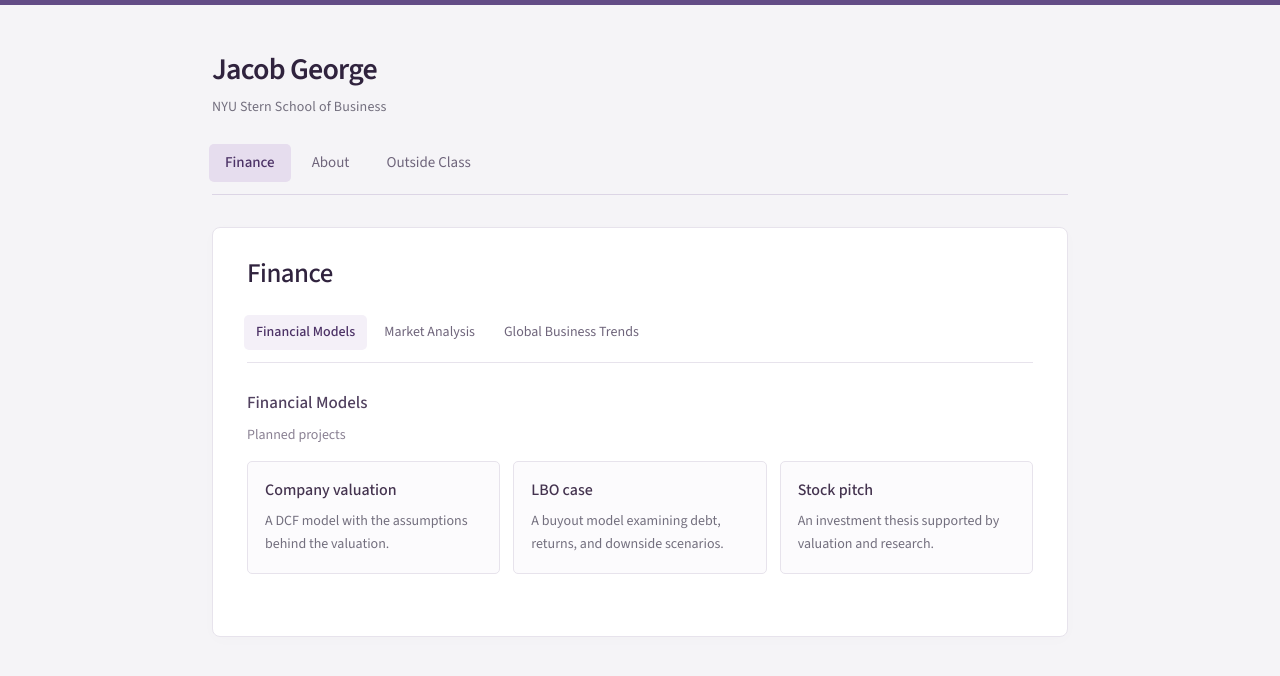
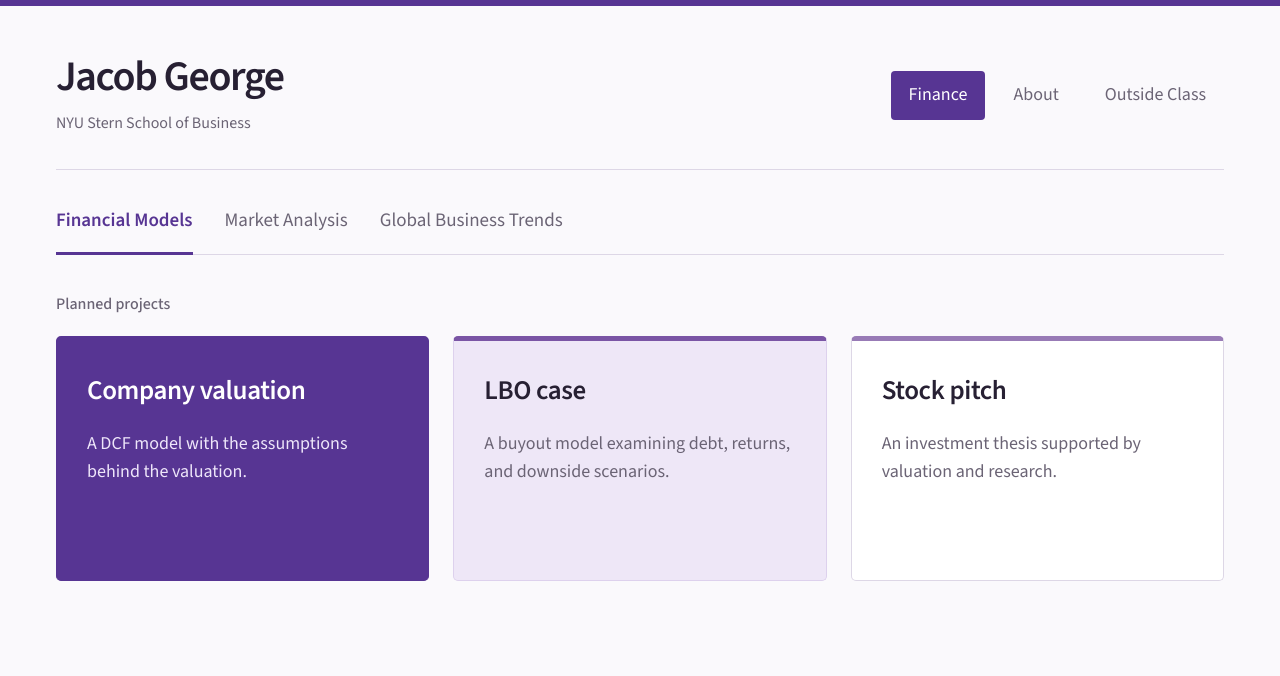
Before and after one commit to jacobgeorgefinance/jacobgeorgefinance.github.io, a plain HTML site: page index.html in a window 1280 px wide. Drawn offline with Linux system fonts and the light colour scheme.

Commit message:
Widen portfolio and simplify navigation with stronger typography and purple accents

```diff
--- a/index.html
+++ b/index.html
@@ -1 +1 @@
-<!doctype html><html lang="en"><head><meta charset="utf-8"><meta name="viewport" content="width=device-width,initial-scale=1"><title>Financial Models | Jacob George</title><meta name="description" content="Jacob George — NYU Stern student. Finance writing and personal interests."><link rel="stylesheet" href="style.css?v=source-sans-3"></head><body><div class="site"><header><a class="name" href="index.html">Jacob George</a><p class="school">NYU Stern School of Business</p><nav aria-label="Main navigation"><a href="index.html" aria-current="page">Finance</a><a href="about.html">About</a><a href="outside-class.html">Outside Class</a></nav></header><main><h1>Finance</h1><nav class="finance-tabs" aria-label="Finance topics"><a href="index.html" aria-current="page">Financial Models</a><a href="market-analysis.html">Market Analysis</a><a href="global-business-trends.html">Global Business Trends</a></nav><section><h2 id="models-heading" class="finance-heading">Financial Models</h2><p class="section-note">Planned projects</p><div class="model-grid"><article class="model"><h3>Company valuation</h3><p>A DCF model with the assumptions behind the valuation.</p></article><article class="model"><h3>LBO case</h3><p>A buyout model examining debt, returns, and downside scenarios.</p></article><article class="model"><h3>Stock pitch</h3><p>An investment thesis supported by valuation and research.</p></article></div></section></main></div></body></html>
+<!doctype html><html lang="en"><head><meta charset="utf-8"><meta name="viewport" content="width=device-width,initial-scale=1"><title>Financial Models | Jacob George</title><meta name="description" content="Jacob George — NYU Stern student. Finance writing and personal interests."><link rel="stylesheet" href="style.css?v=wide-portfolio-2"></head><body><div class="site"><header><a class="name" href="index.html">Jacob George</a><p class="school">NYU Stern School of Business</p><nav aria-label="Main navigation"><a href="index.html" aria-current="page">Finance</a><a href="about.html">About</a><a href="outside-class.html">Outside Class</a></nav></header><main><h1 class="sr-only">Finance</h1><nav class="finance-tabs" aria-label="Finance topics"><a href="index.html" aria-current="page">Financial Models</a><a href="market-analysis.html">Market Analysis</a><a href="global-business-trends.html">Global Business Trends</a></nav><section><p class="section-note">Planned projects</p><div class="model-grid"><article class="model"><h3>Company valuation</h3><p>A DCF model with the assumptions behind the valuation.</p></article><article class="model"><h3>LBO case</h3><p>A buyout model examining debt, returns, and downside scenarios.</p></article><article class="model"><h3>Stock pitch</h3><p>An investment thesis supported by valuation and research.</p></article></div></section></main></div></body></html>
--- a/style.css
+++ b/style.css
@@ -21,24 +21,36 @@
 }
 
 
-:root{--ink:#302d3c;--accent:#634c86;--muted:#736f7e;--line:#e7e3ec;--soft:#f4f0f8}
-*{box-sizing:border-box}html{font-size:16px}body{margin:0;background:#f5f4f7;color:var(--ink);font-family:'Source Sans 3',sans-serif;line-height:1.65;border-top:5px solid var(--accent)}
-.site{max-width:940px;margin:46px auto;padding:0 42px 40px}header{padding:0 0 0;margin-bottom:32px}.name{font-family:'Source Sans 3',sans-serif;font-size:38px;font-weight:400;color:#30233e;text-decoration:none;letter-spacing:-1.2px;line-height:1.25}.school{margin:7px 0 25px;color:var(--muted);font-size:14px;letter-spacing:.15px}
-nav{display:flex;gap:5px;border-bottom:1px solid #dcd5e5;padding-bottom:12px}nav a{font-size:15px;display:block;padding:7px 16px;color:#6f657b;text-decoration:none;border-radius:5px}nav a:first-child{margin-left:-3px}nav a:hover{background:#eae4f1;color:#48305f}nav a[aria-current=page]{background:#e6ddee;color:#4c3266;font-weight:500}
-main{background:white;border:1px solid var(--line);border-radius:8px;padding:30px 34px 34px;box-shadow:0 3px 16px #34234304}
-h1{font-family:'Source Sans 3',sans-serif;font-size:34px;font-weight:400;color:#30233e;letter-spacing:-.7px;line-height:1.2;margin:0 0 24px}p{font-size:16px;margin:0 0 19px;max-width:740px}main>p:last-child{margin-bottom:0}.subtitle{color:var(--muted);font-size:16px;margin:0 0 23px}.finance-heading{font-size:17px;font-weight:500;color:#51415f;margin:26px 0 7px}.section-note{font-size:14px;color:#8a8193;margin:0 0 14px}.model-grid{display:grid;grid-template-columns:repeat(3,1fr);gap:13px;margin:0 0 28px}.model{border:1px solid var(--line);border-radius:5px;padding:17px 17px 18px;background:#fcfbfd}.model h3{font-size:16px;font-weight:500;line-height:1.4;margin:0 0 9px;color:#44334f}.model p{font-size:14px;line-height:1.6;color:var(--muted);margin:0}
-.writing{border:1px solid #e6dfed;border-left:3px solid #88739c;border-radius:0 5px 5px 0;margin-top:16px;background:#f9f6fc}.writing a{display:block;padding:21px 23px;color:var(--ink);text-decoration:none;transition:background .15s}.writing a:hover{background:#f0eaf7}.writing a:hover .title{text-decoration:underline;text-underline-offset:4px}.title{display:block;font-family:'Source Sans 3',sans-serif;font-size:23px;line-height:1.35;color:#4e355f;margin-bottom:9px}.description{display:block;font-size:15px;color:#716578;max-width:590px}.date{display:block;margin-top:13px;font-size:13px;color:#95869e}
-.contact-links{display:flex;flex-wrap:wrap;gap:10px 22px;padding-top:20px;margin-top:26px;border-top:1px solid var(--line)}.contact-links a{font-size:15px;color:var(--accent);text-decoration:underline;text-underline-offset:4px}.contact-links a:hover{color:#372542}a:focus-visible{outline:2px solid var(--accent);outline-offset:5px}
-@media(max-width:650px){.site{margin:28px auto;padding:0 20px 28px}.name{font-size:32px}.school{font-size:14px;margin-bottom:21px}nav a{padding:7px 12px;font-size:15px}header{margin-bottom:24px}main{padding:25px 23px 27px}h1{font-size:30px;margin-bottom:22px}.model-grid{grid-template-columns:1fr;gap:9px}.model{padding:13px 16px}.model h3{margin-bottom:4px}.writing a{padding:18px}.title{font-size:21px}.description{font-size:15px}}
-@media(prefers-reduced-motion:reduce){*{transition:none!important}}
 
-.name,h1,.title{font-family:'Source Sans 3',sans-serif}
-.name{font-size:30px;font-weight:600;letter-spacing:-.8px}
-h1{font-size:27px;font-weight:500;letter-spacing:-.5px}
-.title{font-size:20px;font-weight:500;letter-spacing:-.2px}
-.finance-tabs{gap:5px;flex-wrap:wrap;margin:0 0 26px;padding-bottom:12px;border-bottom:1px solid var(--line)}
-.finance-tabs a{font-size:14px;padding:6px 12px}
-.finance-tabs a[aria-current=page]{background:var(--soft);color:#4c3266}
-.finance-heading{margin-top:0}
-.smallheading{font-size:18px;font-weight:500;margin:29px 0 12px;color:#51415f}
-@media(max-width:650px){.name{font-size:28px}h1{font-size:25px}.title{font-size:19px}.finance-tabs{gap:3px}.finance-tabs a{font-size:14px;padding:6px 9px}}
+:root{--ink:#272033;--accent:#573593;--muted:#6b6475;--line:#ddd7e6;--soft:#eee7f7}
+*{box-sizing:border-box}html{font-size:18px}body{margin:0;background:#faf9fc;color:var(--ink);font-family:'Source Sans 3',sans-serif;line-height:1.6;border-top:6px solid var(--accent)}
+.site{width:calc(100% - 112px);max-width:1320px;margin:48px auto 70px}
+header{position:relative;display:grid;grid-template-columns:1fr auto;align-items:center;column-gap:32px;padding-bottom:32px;border-bottom:1px solid var(--line);margin-bottom:36px}
+.name{font-size:42px;line-height:1.1;font-weight:600;letter-spacing:-1.4px;text-decoration:none;color:var(--ink)}
+.school{font-size:16px;margin:9px 0 0;color:var(--muted);grid-column:1;grid-row:2}
+nav{display:flex;gap:10px}header nav{grid-column:2;grid-row:1 / span 2}nav a{font-size:18px;padding:10px 18px;color:var(--muted);text-decoration:none;border-radius:4px;white-space:nowrap}nav a:hover{background:var(--soft);color:var(--accent)}header nav a[aria-current=page]{background:var(--accent);color:white}
+main{padding:0;background:none;border:0;box-shadow:none}
+.finance-tabs{gap:32px;margin:0 0 35px;border-bottom:1px solid var(--line);flex-wrap:wrap}
+.finance-tabs a{padding:0 0 15px;border-radius:0;border-bottom:3px solid transparent;margin-bottom:-1px;font-size:19px}
+.finance-tabs a[aria-current=page]{color:var(--accent);font-weight:600;border-bottom-color:var(--accent)}
+.finance-tabs a:hover{background:none;border-bottom-color:#baa7d4}
+.section-note{font-size:16px;font-weight:500;color:var(--muted);margin:0 0 18px}
+.model-grid{display:grid;grid-template-columns:repeat(3,minmax(0,1fr));gap:24px}
+.model{padding:33px 30px 38px;min-height:245px;background:white;border:1px solid var(--line);border-top:5px solid #987bb6;border-radius:5px}
+.model:first-child{background:#573593;color:white;border-color:#573593}
+.model:nth-child(2){background:#eee7f7;border-color:#ddd1ed;border-top-color:#7a55a5}
+.model h3{font-size:27px;font-weight:600;line-height:1.25;letter-spacing:-.4px;margin:0 0 23px}
+.model p{font-size:18px;line-height:1.55;color:var(--muted);margin:0;max-width:330px}
+.model:first-child p{color:#eee6fa}
+p{font-size:19px;line-height:1.75;max-width:880px;margin:0 0 22px}.subtitle{color:var(--muted);font-size:20px}
+.writing{background:#eee7f7;border-left:5px solid var(--accent);border-radius:4px;margin:0;max-width:1100px}
+.writing a{display:block;padding:36px 40px;text-decoration:none;color:var(--ink)}.writing a:hover{background:#e6dcf2}.writing a:hover .title{text-decoration:underline;text-underline-offset:5px}
+.title{display:block;font-size:34px;font-weight:600;line-height:1.25;letter-spacing:-.6px;margin-bottom:18px;max-width:750px;color:#382451}
+.description{display:block;font-size:20px;line-height:1.6;max-width:720px;color:#62546f}.date{display:block;font-size:15px;margin-top:28px;color:var(--muted)}
+.smallheading{font-size:27px;font-weight:600;margin:36px 0 15px;padding-top:26px;border-top:1px solid var(--line);max-width:880px;color:#4c3073}
+.contact-links{display:flex;gap:30px;margin-top:32px;padding-top:24px;border-top:1px solid var(--line);max-width:880px}.contact-links a{color:var(--accent);font-size:18px;text-underline-offset:5px}
+a:focus-visible{outline:3px solid #a382ce;outline-offset:5px}
+.sr-only{position:absolute;width:1px;height:1px;padding:0;margin:-1px;overflow:hidden;clip:rect(0,0,0,0);white-space:nowrap;border:0}
+@media(min-width:1700px){.site{max-width:1480px}.model{min-height:275px;padding:40px}.model h3{font-size:30px}.model p{font-size:20px}}
+@media(max-width:850px){.site{width:calc(100% - 48px);margin-top:30px}header{grid-template-columns:1fr;gap:0;padding-bottom:24px;margin-bottom:25px}.name{font-size:36px}.school{font-size:16px}header nav{grid-column:1;grid-row:3;margin-top:23px;gap:5px}nav a{padding:8px 15px;font-size:17px}.finance-tabs{gap:24px}.finance-tabs a{font-size:17px}.model-grid{gap:14px}.model{padding:23px 20px;min-height:220px}.model h3{font-size:23px}.model p{font-size:17px}.title{font-size:29px}}
+@media(max-width:620px){.site{width:calc(100% - 36px);margin:26px auto 40px}.finance-tabs{gap:12px 22px;row-gap:0;margin-bottom:25px}.finance-tabs a{padding-bottom:10px;font-size:16px}.model-grid{grid-template-columns:1fr;gap:16px}.model{min-height:0;padding:25px}.model h3{font-size:26px;margin-bottom:13px}.model p{max-width:none;font-size:18px}p{font-size:18px}.writing a{padding:27px 24px}.title{font-size:28px}.description{font-size:18px}.smallheading{font-size:25px}}
```
Also changed, not shown: about.html (+1 -1 lines), global-business-trends.html (+1 -1 lines), market-analysis.html (+1 -1 lines), outside-class.html (+1 -1 lines).
